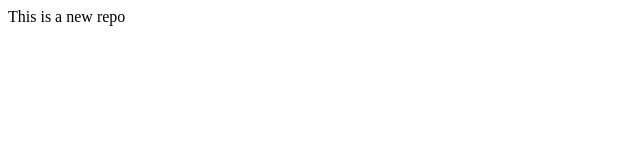
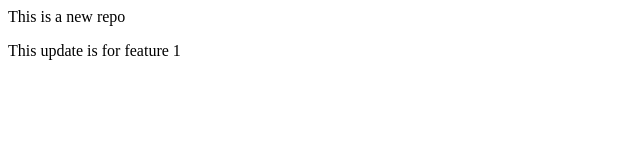
Before and after one commit to prtmdy/localrepo, a plain HTML site: page index.html in a window 1280 px wide. Shown: the whole page, without its empty margins (0-640 px from the left). Drawn offline with Linux system fonts and the light colour scheme.

Commit message:
Feature 1 update 1

```diff
--- a/index.html
+++ b/index.html
@@ -1 +1,2 @@
 <p>This is a new repo</p>
+<p>This update is for feature 1</p>
```
